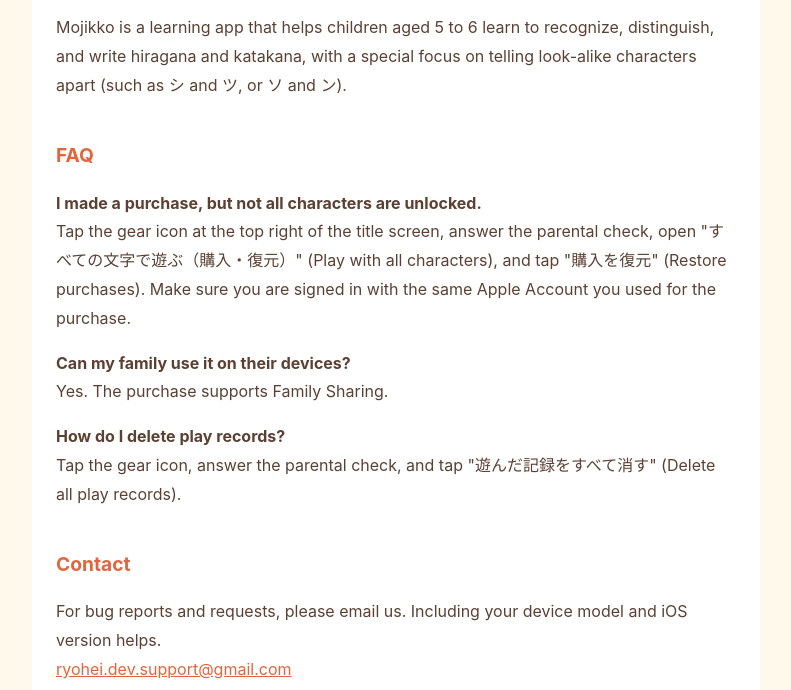
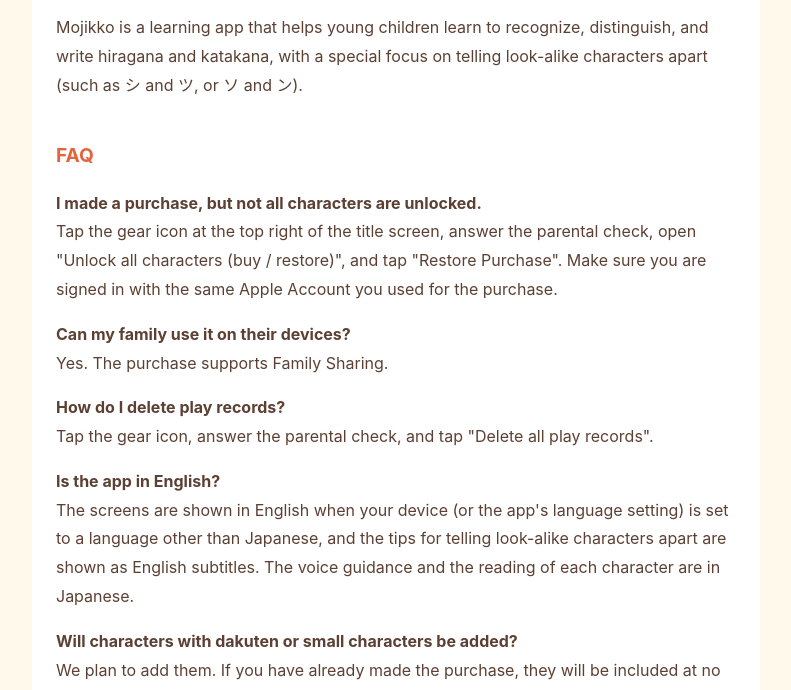
Before and after one commit to sakairuh/mojikko-support, a plain HTML site: page index.html in a window 1280 px wide. Shown: the part 1028-1718 px from the top of the page, without its empty margins (244-1035 px from the left). Drawn offline with Linux system fonts and the light colour scheme.

Commit message:
英語版のサポートページを英語の画面の表記に合わせ、英語表示の質問を追加

```diff
--- a/index.html
+++ b/index.html
@@ -36,15 +36,19 @@
 
 <section class="lang" lang="en" id="en">
 <h1>Mojikko Support</h1>
-<p>Mojikko is a learning app that helps children aged 5 to 6 learn to recognize, distinguish, and write hiragana and katakana, with a special focus on telling look-alike characters apart (such as シ and ツ, or ソ and ン).</p>
+<p>Mojikko is a learning app that helps young children learn to recognize, distinguish, and write hiragana and katakana, with a special focus on telling look-alike characters apart (such as シ and ツ, or ソ and ン).</p>
 
 <h2>FAQ</h2>
 <p><strong>I made a purchase, but not all characters are unlocked.</strong><br>
-Tap the gear icon at the top right of the title screen, answer the parental check, open "すべての文字で遊ぶ（購入・復元）" (Play with all characters), and tap "購入を復元" (Restore purchases). Make sure you are signed in with the same Apple Account you used for the purchase.</p>
+Tap the gear icon at the top right of the title screen, answer the parental check, open "Unlock all characters (buy / restore)", and tap "Restore Purchase". Make sure you are signed in with the same Apple Account you used for the purchase.</p>
 <p><strong>Can my family use it on their devices?</strong><br>
 Yes. The purchase supports Family Sharing.</p>
 <p><strong>How do I delete play records?</strong><br>
-Tap the gear icon, answer the parental check, and tap "遊んだ記録をすべて消す" (Delete all play records).</p>
+Tap the gear icon, answer the parental check, and tap "Delete all play records".</p>
+<p><strong>Is the app in English?</strong><br>
+The screens are shown in English when your device (or the app's language setting) is set to a language other than Japanese, and the tips for telling look-alike characters apart are shown as English subtitles. The voice guidance and the reading of each character are in Japanese.</p>
+<p><strong>Will characters with dakuten or small characters be added?</strong><br>
+We plan to add them. If you have already made the purchase, they will be included at no extra cost.</p>
 
 <h2>Contact</h2>
 <p>For bug reports and requests, please email us. Including your device model and iOS version helps.<br>
```
Also changed, not shown: privacy.html (+2 -2 lines).
